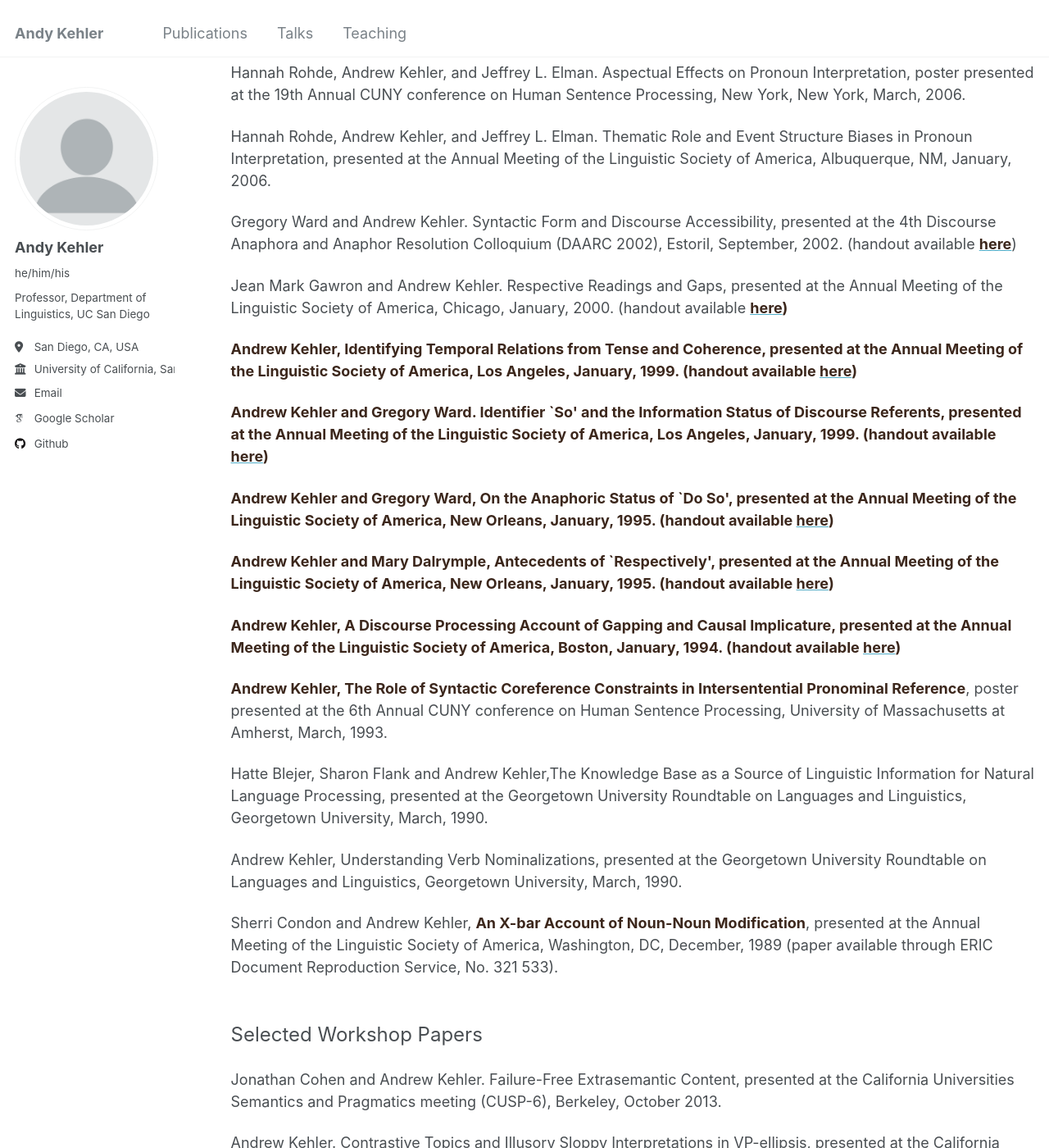
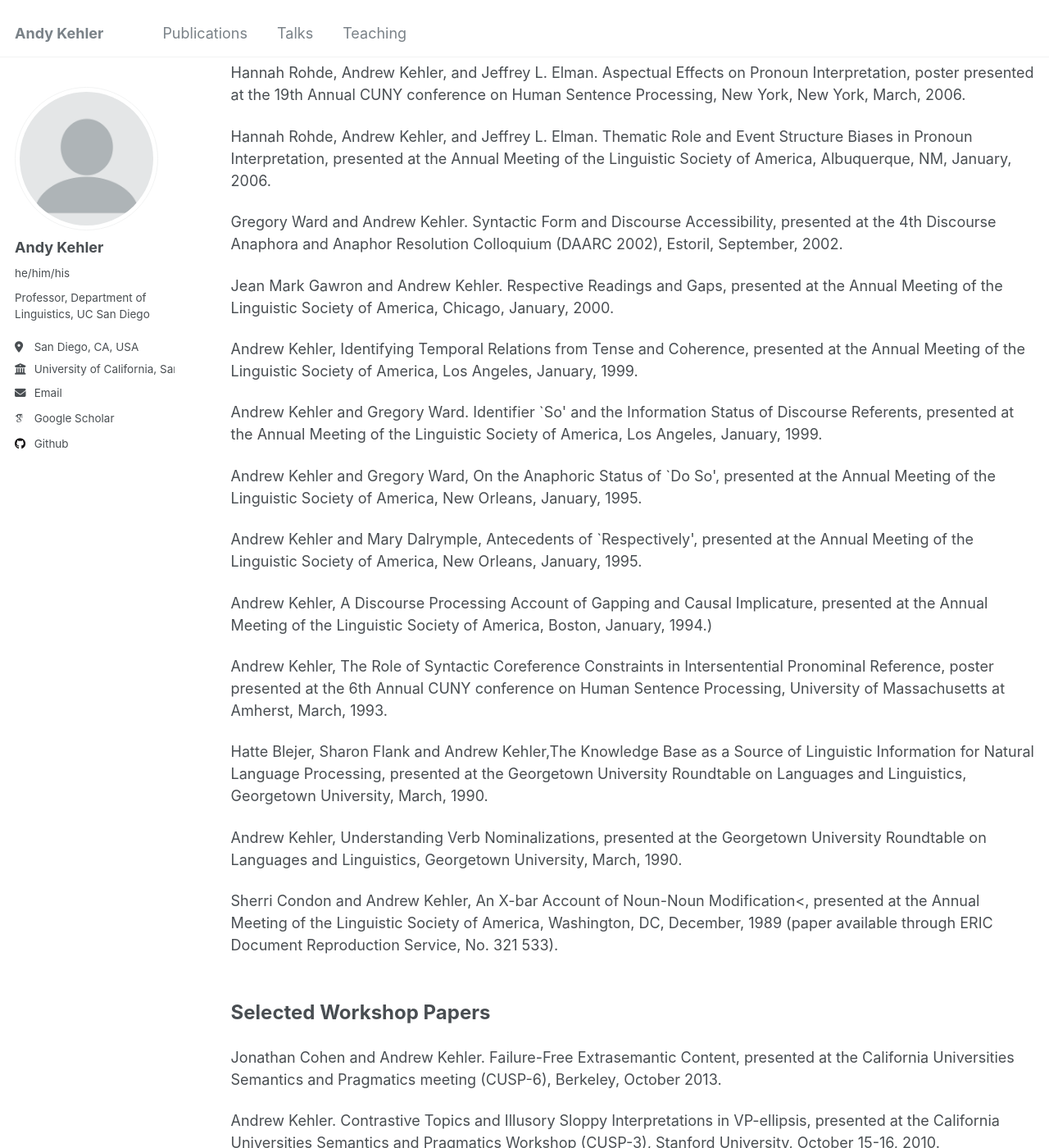
Before and after one commit to akehler/akehler.github.io, a Jekyll site: the page built from _pages/publications.html, in a window 1280 px wide and 1400 px high, scrolled down 8266 px. Shown: the whole window at 82% size. Built offline with Jekyll 4.4.1, drawn with Linux system fonts in a browser that asks for light colours; some web fonts are replaced.

Commit message:
Update publications.html

```diff
--- a/_pages/publications.html
+++ b/_pages/publications.html
@@ -514,7 +514,7 @@ June, 1989.
 <P>
 
           <p><br>
-         <font size="5">Conference Presentations (Without Published Paper)</font></p>
+         <strong><font size="5">Conference Presentations (Without Published Paper)</font></strong></p>
 
 <p>Jonathan Cohen and Andrew Kehler. Failure-Free
 Extrasemantic Content, talk presented at Investigating Semantics:
@@ -643,70 +643,46 @@ Linguistic Society of America, Albuquerque, NM, January, 2006.
 Gregory Ward and Andrew Kehler. Syntactic
 Form and Discourse Accessibility, presented at
 the 4th Discourse Anaphora and Anaphor Resolution Colloquium (DAARC 2002),
-Estoril, September, 2002. (handout
-available <a href="Papers/daarc02-handout.pdf">
-<strong><font
-color="#3C271C">here</font></strong></a>)
+Estoril, September, 2002.
 <p>
 
 Jean Mark Gawron and Andrew Kehler. Respective Readings and Gaps</font></strong>,
 presented at the Annual Meeting of the Linguistic Society of America,
-Chicago, January, 2000. (handout
-available <a href="Papers/lsa_00_resp.ps.gz">
-<strong><font
-color="#3C271C">here</a>)
+Chicago, January, 2000.
 <p>
 
-Andrew Kehler, <strong><font
-color="#3C271C">Identifying Temporal Relations from Tense
-and Coherence</font></strong>, presented at the Annual Meeting of the
-Linguistic Society of America, Los Angeles, January, 1999. (handout
-available <a href="Papers/lsa_99_tense.ps.gz">
-<strong><font
-color="#3C271C">here</font></strong></a>)
+Andrew Kehler, Identifying Temporal Relations from Tense
+and Coherence, presented at the Annual Meeting of the
+Linguistic Society of America, Los Angeles, January, 1999.
 <P>
 
-Andrew Kehler and Gregory Ward. <strong><font
-color="#3C271C">Identifier `So' and the
-Information Status of Discourse Referents</font></strong>, presented at the
+Andrew Kehler and Gregory Ward. Identifier `So' and the
+Information Status of Discourse Referents, presented at the
 Annual Meeting of the Linguistic Society of America, Los Angeles,
-January, 1999. (handout available <a href="Papers/lsa_99_so.ps.gz">
-<strong><font
-color="#3C271C">here</font></strong></a>)
+January, 1999.
 <P>
 
 Andrew Kehler and Gregory Ward,
-<strong><font
-color="#3C271C"> On the Anaphoric Status
-of `Do So'</font></strong>, presented at the Annual Meeting of the
+On the Anaphoric Status
+of `Do So', presented at the Annual Meeting of the
 Linguistic Society of America, New Orleans, January, 1995.
-(handout available <a href="Papers/doso-handout.ps.gz">
-<strong><font
-color="#3C271C">here</font></strong></a>)
 <P>
 
-Andrew Kehler and Mary Dalrymple,  <strong><font
-color="#3C271C"> Antecedents of
-`Respectively'</font></strong>, presented at the Annual Meeting of the
+Andrew Kehler and Mary Dalrymple, Antecedents of
+`Respectively', presented at the Annual Meeting of the
 Linguistic Society of America, New Orleans, January, 1995.
-(handout available <a href="Papers/respect-handout.ps.gz">
-<strong><font
-color="#3C271C">here</font></strong></a>)
+
 <P>
 
 Andrew Kehler,
-<strong><font
-color="#3C271C">A Discourse Processing Account of Gapping
-and Causal Implicature</font></strong>, presented at the Annual Meeting
-of the Linguistic Society of America, Boston, January, 1994.
-(handout available <a href="Papers/gapping-handout.ps.gz">
-<strong><font
-color="#3C271C">here</font></strong></a>)
+A Discourse Processing Account of Gapping
+and Causal Implicature, presented at the Annual Meeting
+of the Linguistic Society of America, Boston, January, 1994.)
 <P>
 
 Andrew Kehler,  The Role of Syntactic
 Coreference Constraints in Intersentential Pronominal
-Reference</font></strong>, poster presented at the 6th Annual CUNY
+Reference, poster presented at the 6th Annual CUNY
 conference on Human Sentence Processing, University of Massachusetts
 at Amherst, March, 1993.
 <p>
@@ -723,15 +699,14 @@ presented at the Georgetown University Roundtable on Languages and
 Linguistics, Georgetown University, March, 1990.
 <P>
 
-Sherri Condon and Andrew Kehler, <strong><font
-color="#3C271C">An X-bar Account of Noun-Noun
-Modification</font></strong>, presented at the Annual Meeting of the
+Sherri Condon and Andrew Kehler, An X-bar Account of Noun-Noun
+Modification<, presented at the Annual Meeting of the
 Linguistic Society of America, Washington, DC, December, 1989 (paper
 available through ERIC Document Reproduction Service, No. 321 533).
 <P>
 
           <p><br>
-         <font size="5">Selected Workshop Papers</font></p>
+         <strong><font size="5">Selected Workshop Papers</font></strong></p>
 
 <p>
 Jonathan Cohen and Andrew Kehler.  Failure-Free
@@ -826,7 +801,7 @@ Stanford University, March, 1990.
 <P>
 
           <p><br>
-         <font size="5">Book Review</font></p>
+         <strong><font size="5">Book Review</font></strong></p>
 
 <p>
 
@@ -837,7 +812,7 @@ Computational Linguistics, 24:2, 1998.
 <p>
 
           <p><br>
-         <font size="5">Patent</font></p>
+         <strong><font size="5">Patent</font></strong></p>
 
 <p>
 
```
